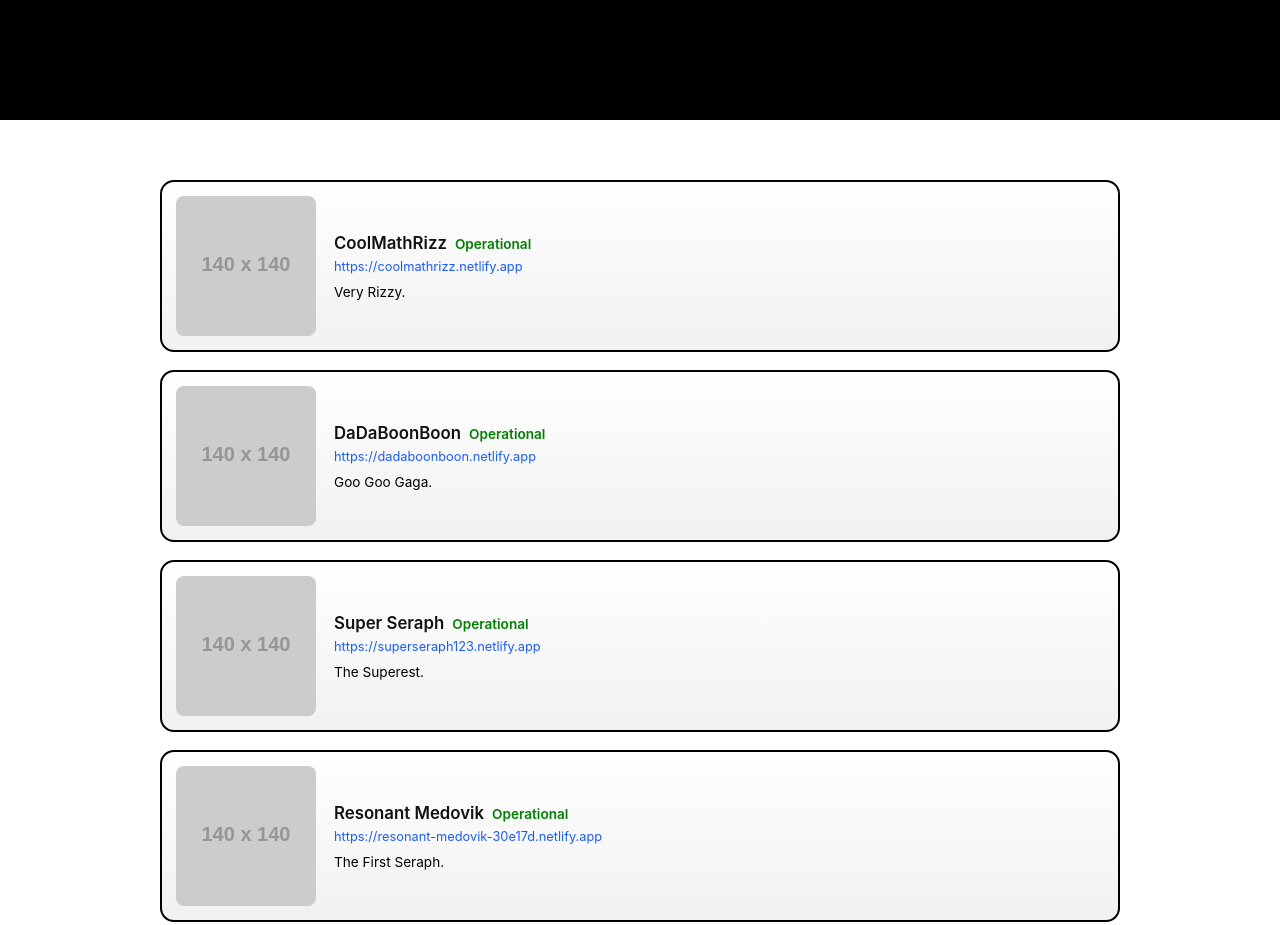
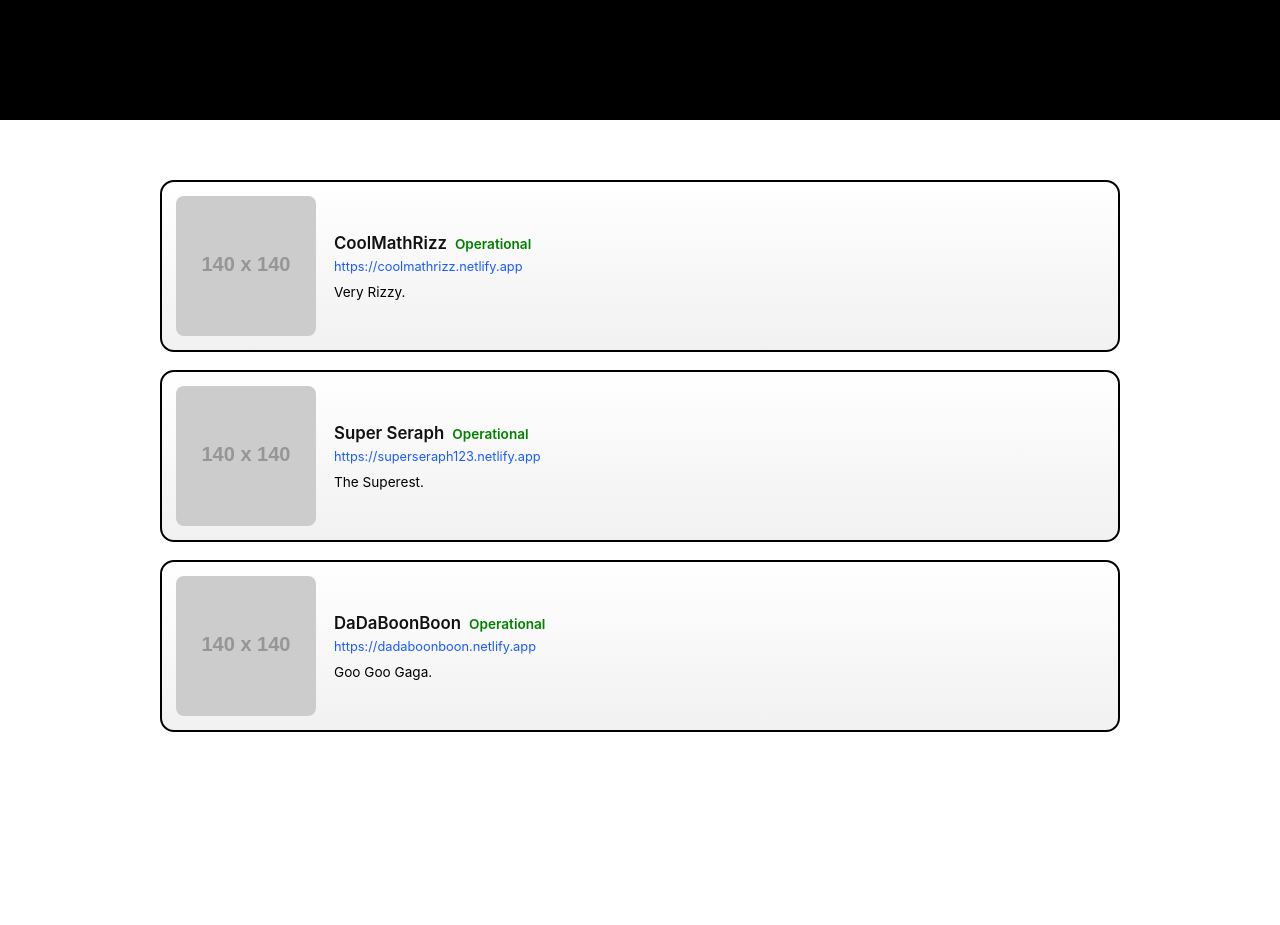
Before and after one commit to nooblyYT/Seraph-Project, a plain HTML site: page Website/Index.html in a window 1280 px wide. Shown: the part 680-1605 px from the top of the page. After the commit the page ends 1492 px from the top, so only its background shows below. Drawn offline with Linux system fonts and the light colour scheme; placeholder pictures from the web are drawn by us.

Commit message:
Refactor HTML structure and styles in Index.html

```diff
--- a/Website/Index.html
+++ b/Website/Index.html
@@ -5,139 +5,90 @@
 <meta name="viewport" content="width=device-width, initial-scale=1.0">
 <title>Seraph Project</title>
 <style>
-    * { box-sizing: border-box; margin: 0; padding: 0; }
-
+* { box-sizing: border-box; margin:0; padding:0; }
 body {
-      font-family: -apple-system, BlinkMacSystemFont, "Segoe UI", Inter, sans-serif;
-      background: #ffffff;
-      color: #111;
-      overflow-x: hidden;
+  font-family: -apple-system,BlinkMacSystemFont,"Segoe UI",Inter,sans-serif;
+  background:#fff;
+  color:#111;
+  overflow-x:hidden;
 }
-
 .hero {
-      position: relative;
-      height: 100vh;
-      width: 100%;
-      display: flex;
-      align-items: center;
-      justify-content: center;
-      overflow: hidden;
-      background-color: #000;
+  position:relative;
+  height:100vh;
+  width:100%;
+  display:flex;
+  align-items:center;
+  justify-content:center;
+  overflow:hidden;
+  background-color:#000;
 }
-
 .hero video {
-      position: absolute;
-      width: 100%;
-      height: 100%;
-      object-fit: cover;
-      top: 0;
-      left: 0;
-      z-index: 0;
-      filter: blur(8px) brightness(0.8);
+  position:absolute;
+  width:100%;
+  height:100%;
+  object-fit:cover;
+  top:0;
+  left:0;
+  z-index:0;
+  filter:blur(8px) brightness(0.8);
 }
-
 .title-box {
-      position: relative;
-      z-index: 2;
-      background: rgba(255,255,255,0.9);
-      backdrop-filter: blur(8px);
-      border-radius: 16px;
-      padding: 28px 36px;
-      text-align: center;
-      box-shadow: 0 10px 30px rgba(0,0,0,0.15);
+  position:relative;
+  z-index:2;
+  background:rgba(255,255,255,0.9);
+  backdrop-filter:blur(8px);
+  border-radius:16px;
+  padding:28px 36px;
+  text-align:center;
+  box-shadow:0 10px 30px rgba(0,0,0,0.15);
 }
-
-    .title-box h1 {
-      font-size: clamp(2.5rem, 5vw, 4rem);
-      margin-bottom: 6px;
-      transition: font-family 0.1s linear;
+.title-box h1 { font-size:clamp(2.5rem,5vw,4rem); margin-bottom:6px; transition: font-family 0.1s linear;}
+.credit { font-size:0.95rem; opacity:0.7; }
+.content {
+  padding:60px 20px 80px;
+  max-width:1000px;
+  margin:auto;
+  display:flex;
+  flex-direction:column;
+  gap:18px;
 }
-
-    .credit {
-      font-size: 0.95rem;
-      opacity: 0.7;
-    }
-
-    .content {
-      padding: 60px 20px 80px;
-      max-width: 1000px;
-      margin: auto;
-      display: flex;
-      flex-direction: column;
-      gap: 18px;
-    }
-
 .site-card {
-      display: flex;
-      flex-direction: row;
-      align-items: center;
-      gap: 18px;
-      border-radius: 14px;
-      border: 2px solid #000;
-      background: linear-gradient(180deg, #ffffff, #f1f1f1);
-      padding: 14px;
+  display:flex;
+  flex-direction:row;
+  align-items:center;
+  gap:18px;
+  border-radius:14px;
+  border:2px solid #000;
+  background:linear-gradient(180deg,#fff,#f1f1f1);
+  padding:14px;
   transition: transform 0.15s ease, box-shadow 0.15s ease;
 }
-
 .site-card:hover {
   transform: translateY(-2px);
-      box-shadow: 0 6px 14px rgba(0,0,0,0.12);
+  box-shadow:0 6px 14px rgba(0,0,0,0.12);
 }
-
 .site-card img {
-      width: 33%;
-      max-width: 140px;
-      border-radius: 8px;
-      object-fit: cover;
+  width:33%;
+  max-width:140px;
+  border-radius:8px;
+  object-fit:cover;
 }
-
 .site-info {
-      display: flex;
-      flex-direction: column;
-      gap: 6px;
-      flex: 1;
+  display:flex;
+  flex-direction:column;
+  gap:6px;
+  flex:1;
 }
-
-    .site-title {
-      font-weight: 600;
-      font-size: 1.05rem;
-    }
-
-    .status {
-      display: inline-block;
-      font-size: 0.85rem;
-      font-weight: 600;
-      margin-left: 8px;
-    }
-
-    .status.up { color: green; }
-    .status.down { color: red; }
-
-    .site-link {
-      font-size: 0.8rem;
-      color: #1a5cff;
-      text-decoration: none;
-      word-break: break-all;
-    }
-
-    .site-link:hover { text-decoration: underline; }
-
-    .site-description {
-      font-size: 0.85rem;
-      color: #000;
-      margin-top: 4px;
-    }
-
-    @media (max-width: 600px) {
-      .site-card {
-        flex-direction: column;
-        align-items: flex-start;
-      }
-
-      .site-card img {
-        width: 100%;
-        max-width: none;
-      }
+.site-title { font-weight:600; font-size:1.05rem; }
+.status { display:inline-block; font-size:0.85rem; font-weight:600; margin-left:8px; }
+.status.up { color:green; }
+.status.down { color:red; }
+.site-link { font-size:0.8rem; color:#1a5cff; text-decoration:none; word-break:break-all; }
+.site-link:hover { text-decoration:underline; }
+.site-description { font-size:0.85rem; color:#000; margin-top:4px; }
+@media(max-width:600px) {
+  .site-card { flex-direction:column; align-items:flex-start; }
+  .site-card img { width:100%; max-width:none; }
 }
 </style>
 </head>
@@ -153,8 +104,8 @@
 
 <section class="content">
 
-    <div class="site-card" data-gate="https://coolmathrizz.netlify.app/gate.html" data-link="https://coolmathrizz.netlify.app">
-      <img src="icon.png" alt="Site thumbnail" onerror="this.src='https://via.placeholder.com/140'">
+  <div class="site-card" data-gate="https://coolmathrizz.netlify.app/status.png" data-link="https://coolmathrizz.netlify.app">
+    <img src="icon.png" alt="CoolMathRizz" onerror="this.src='https://via.placeholder.com/140'">
     <div class="site-info">
       <div class="site-title">CoolMathRizz<span class="status" id="status1">Checking...</span></div>
       <a class="site-link" href="https://coolmathrizz.netlify.app" target="_blank">https://coolmathrizz.netlify.app</a>
@@ -162,60 +113,45 @@
     </div>
   </div>
 
-    <div class="site-card" data-gate="https://dadaboonboon.netlify.app/gate.html" data-link="https://dadaboonboon.netlify.app">
-      <img src="icon.png" alt="Site thumbnail" onerror="this.src='https://via.placeholder.com/140'">
+  <div class="site-card" data-gate="https://superseraph123.netlify.app/status.png" data-link="https://superseraph123.netlify.app">
+    <img src="icon.png" alt="Super Seraph" onerror="this.src='https://via.placeholder.com/140'">
     <div class="site-info">
-        <div class="site-title">DaDaBoonBoon<span class="status" id="status2">Checking...</span></div>
-        <a class="site-link" href="https://dadaboonboon.netlify.app" target="_blank">https://dadaboonboon.netlify.app</a>
-        <div class="site-description">Goo Goo Gaga.</div>
-      </div>
-    </div>
-
-    <div class="site-card" data-gate="https://superseraph123.netlify.app/gate.html" data-link="https://superseraph123.netlify.app">
-      <img src="icon.png" alt="Site thumbnail" onerror="this.src='https://via.placeholder.com/140'">
-      <div class="site-info">
-        <div class="site-title">Super Seraph<span class="status" id="status3">Checking...</span></div>
+      <div class="site-title">Super Seraph<span class="status" id="status2">Checking...</span></div>
       <a class="site-link" href="https://superseraph123.netlify.app" target="_blank">https://superseraph123.netlify.app</a>
       <div class="site-description">The Superest.</div>
     </div>
   </div>
 
-    <div class="site-card" data-gate="https://resonant-medovik-30e17d.netlify.app/gate.html" data-link="https://resonant-medovik-30e17d.netlify.app">
-      <img src="icon.png" alt="Site thumbnail" onerror="this.src='https://via.placeholder.com/140'">
+  <div class="site-card" data-gate="https://dadaboonboon.netlify.app/status.png" data-link="https://dadaboonboon.netlify.app">
+    <img src="icon.png" alt="DaDaBoonBoon" onerror="this.src='https://via.placeholder.com/140'">
     <div class="site-info">
-        <div class="site-title">Resonant Medovik<span class="status" id="status4">Checking...</span></div>
-        <a class="site-link" href="https://resonant-medovik-30e17d.netlify.app" target="_blank">https://resonant-medovik-30e17d.netlify.app</a>
-        <div class="site-description">The First Seraph.</div>
+      <div class="site-title">DaDaBoonBoon<span class="status" id="status3">Checking...</span></div>
+      <a class="site-link" href="https://dadaboonboon.netlify.app" target="_blank">https://dadaboonboon.netlify.app</a>
+      <div class="site-description">Goo Goo Gaga.</div>
     </div>
   </div>
 
 </section>
 
 <script>
-    // Font rotation
+  // Rotate header fonts
   const fonts = ["Arial, sans-serif","Georgia, serif","Courier New, monospace","Trebuchet MS, sans-serif","Times New Roman, serif","Verdana, sans-serif"];
   const title = document.getElementById("title");
-    let i = 0;
-    setInterval(() => { title.style.fontFamily = fonts[i % fonts.length]; i++; }, 120);
+  let i=0;
+  setInterval(()=>{ title.style.fontFamily = fonts[i % fonts.length]; i++; }, 120);
 
-    // Check operational status using image ping
-    function checkStatus(card, statusId) {
+  // Status check using tiny status.png images
+  function checkStatus(card, statusId){
     const statusEl = document.getElementById(statusId);
     const gateUrl = card.dataset.gate;
     const img = new Image();
-      img.onload = () => {
-        statusEl.textContent = 'Operational';
-        statusEl.className = 'status up';
-      };
-      img.onerror = () => {
-        statusEl.textContent = 'Down';
-        statusEl.className = 'status down';
-      };
-      img.src = gateUrl + '?_=' + new Date().getTime(); // prevent caching
+    img.onload = () => { statusEl.textContent = 'Operational'; statusEl.className = 'status up'; };
+    img.onerror = () => { statusEl.textContent = 'Down'; statusEl.className = 'status down'; };
+    img.src = gateUrl + '?_=' + new Date().getTime(); // avoid caching
   }
 
-    document.querySelectorAll('.site-card').forEach((card, index) => {
-      checkStatus(card, `status${index+1}`);
+  document.querySelectorAll('.site-card').forEach((card,index)=>{
+    checkStatus(card,`status${index+1}`);
   });
 </script>
 
```
Lines whose indentation alone changed are shown as unchanged.
